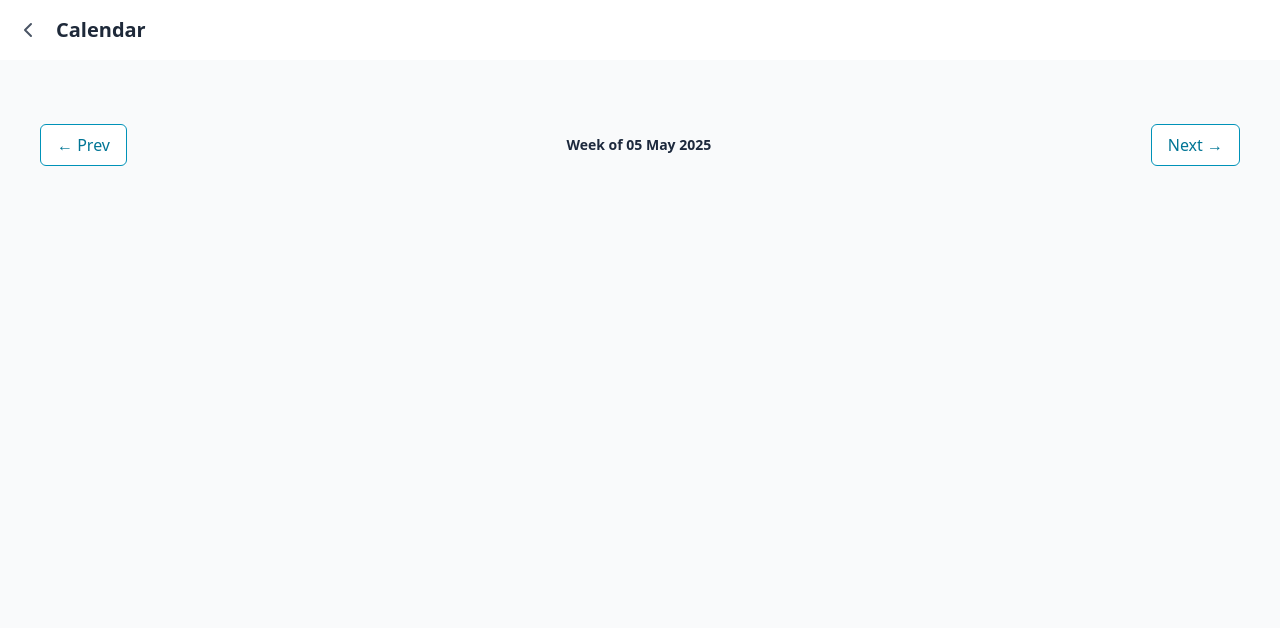
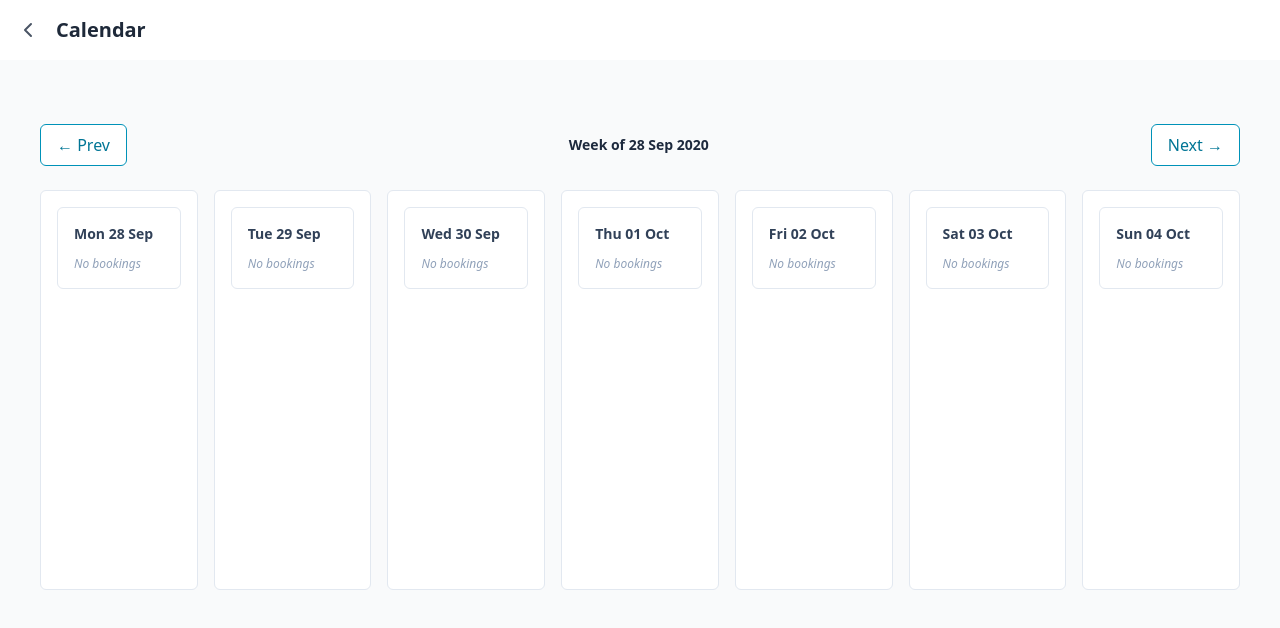
Before and after one commit to vallo87/booking-app, a Vue app: page /calendar in a window 1280 px wide. Shown: the top 628 px of the page. Built offline with nearby package versions, Linux system fonts and the light colour scheme; the HTML template or start-up script is replaced by a standard one.

Commit message:
feat: weekly calendar layout in CalendarView

```diff
--- a/src/views/CalendarView.vue
+++ b/src/views/CalendarView.vue
@@ -18,16 +18,56 @@
         Next →
       </button>
     </div>
+
+    <!-- Calendar -->
+    <div class="grid grid-cols-1 md:grid-cols-7 gap-4">
+      <div
+        v-for="day in weekDays"
+        :key="day.date.toString()"
+        class="rounded-md border border-slate-200 bg-white p-4 flex flex-col md:h-100"
+      >
+        <div
+          :class="[
+            'rounded-md border border-slate-200 bg-white p-4 flex flex-col transition-colors',
+          ]"
+          class="relative"
+        >
+          <div class="font-semibold text-sm text-slate-700 mb-3">
+            {{ formatDay(day.date) }}
+          </div>
+
+          <div
+            v-for="b in bookingsForDay(day.date)"
+            :key="b.id"
+            class="bg-cyan-700 text-white text-sm px-3 py-2 rounded-md mb-2 hover:bg-cyan-200 hover:text-black cursor-pointer transition"
+            @click="selectBooking(b)"
+          >
+            {{ b.customerName }}
+          </div>
+
+          <div v-if="bookingsForDay(day.date).length === 0" class="text-xs text-slate-400 italic">
+            No bookings
+          </div>
+        </div>
+      </div>
+    </div>
   </div>
 </template>
 
 <script setup lang="ts">
+import { useStationStore } from '@/stores/station'
+import type { Booking } from '@/types'
 import { addDays, format, startOfWeek } from 'date-fns'
 import { computed, ref } from 'vue'
+import { useRouter } from 'vue-router'
 
+const stationStore = useStationStore()
 const currentWeekOffset = ref(0)
 
-const baseDate = new Date(Date.now())
+/******* Calendar *******/
+
+// Starting from a meaningful date for the dataset
+const baseDate = new Date('2020-10-01')
 
 const calStartOfWeek = computed(() =>
   startOfWeek(addDays(baseDate, currentWeekOffset.value * 7), {
@@ -35,14 +75,45 @@ const calStartOfWeek = computed(() =>
   }),
 )
 
+const weekDays = computed(() => {
+  return Array.from({ length: 7 }, (_, i) => ({
+    date: addDays(calStartOfWeek.value, i),
+  }))
+})
+
 function prevWeek() {
   currentWeekOffset.value--
 }
 function nextWeek() {
   currentWeekOffset.value++
 }
+
+function formatDay(date: Date) {
+  return format(date, 'EEE dd MMM')
+}
+
 function formatDate(date: Date) {
   return format(date, 'dd MMM yyyy')
+}
+
+function bookingsForDay(day: Date): Booking[] {
+  const dayStr = format(day, 'yyyy-MM-dd')
+  return (
+    stationStore.stationValue?.bookings.filter(
+      (b) =>
+        format(new Date(b.startDate), 'yyyy-MM-dd') === dayStr ||
+        format(new Date(b.endDate), 'yyyy-MM-dd') === dayStr,
+    ) || []
+  )
+}
+
+/******* Calendar *******/
+
+const router = useRouter()
+
+function selectBooking(booking: Booking) {
+  if (!stationStore.selectedStationId) return
+  router.push(`/${stationStore.selectedStationId}/booking/${booking.id}`)
 }
 </script>
 
```
Also changed, not shown: src/types.d.ts (added, +13 -0 lines).
